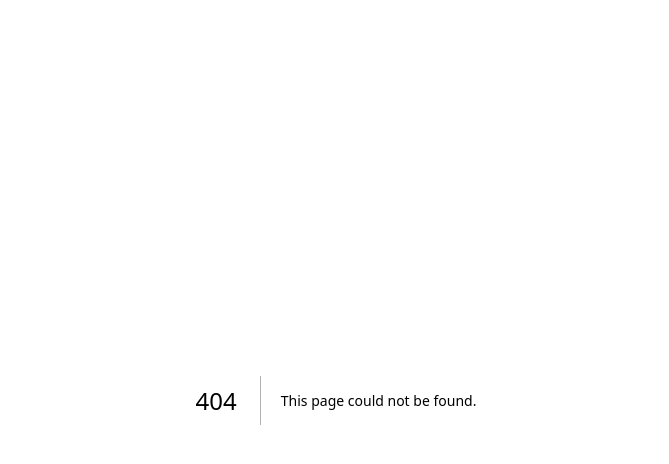
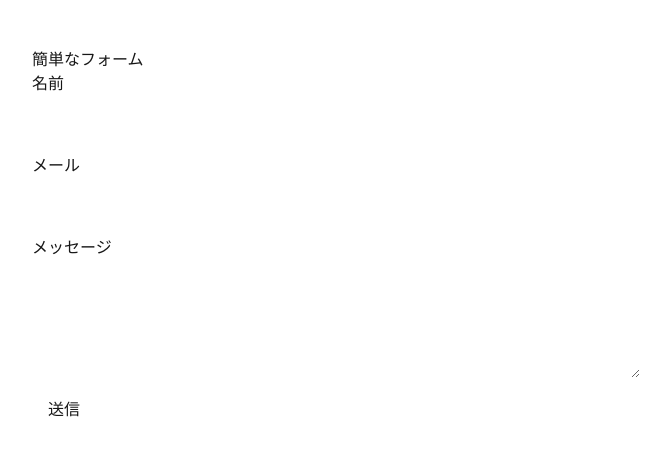
Before and after one commit to simesaba80/moneyeffort, a Next.js app: page /mypage in a window 1280 px wide. Before the commit this address had no page. Shown: the top 464 px of the page, without its empty margins (304-973 px from the left). Built offline with nearby package versions, Linux system fonts and the light colour scheme.

Commit message:
フォームを作った

```diff
--- /dev/null
+++ b/src/app/mypage/page.tsx
@@ -0,0 +1,65 @@
+'use client'
+import React, { useState } from 'react'
+
+export default function Page() {
+    const [name, setName] = useState('')
+    const [email, setEmail] = useState('')
+    const [message, setMessage] = useState('')
+    const [submitted, setSubmitted] = useState(false)
+
+    const handleSubmit = (e: React.FormEvent<HTMLFormElement>) => {
+        e.preventDefault()
+        // ここでAPIに送るなどの処理を行ってください
+        console.log({ name, email, message })
+        setSubmitted(true)
+        setName('')
+        setEmail('')
+        setMessage('')
+        setTimeout(() => setSubmitted(false), 3000)
+    }
+
+    return (
+        <main style={{ maxWidth: 640, margin: '2rem auto', padding: '1rem' }}>
+            <h1>簡単なフォーム</h1>
+            <form onSubmit={handleSubmit}>
+                <label style={{ display: 'block', marginBottom: 12 }}>
+                    名前
+                    <input
+                        type="text"
+                        value={name}
+                        onChange={(e) => setName(e.target.value)}
+                        required
+                        style={{ display: 'block', width: '100%', padding: 8, marginTop: 6 }}
+                    />
+                </label>
+
+                <label style={{ display: 'block', marginBottom: 12 }}>
+                    メール
+                    <input
+                        type="email"
+                        value={email}
+                        onChange={(e) => setEmail(e.target.value)}
+                        required
+                        style={{ display: 'block', width: '100%', padding: 8, marginTop: 6 }}
+                    />
+                </label>
+
+                <label style={{ display: 'block', marginBottom: 12 }}>
+                    メッセージ
+                    <textarea
+                        value={message}
+                        onChange={(e) => setMessage(e.target.value)}
+                        rows={4}
+                        style={{ display: 'block', width: '100%', padding: 8, marginTop: 6 }}
+                    />
+                </label>
+
+                <button type="submit" style={{ padding: '8px 16px' }}>
+                    送信
+                </button>
+            </form>
+
+            {submitted && <p style={{ color: 'green', marginTop: 12 }}>送信しました。</p>}
+        </main>
+    )
+}
```
